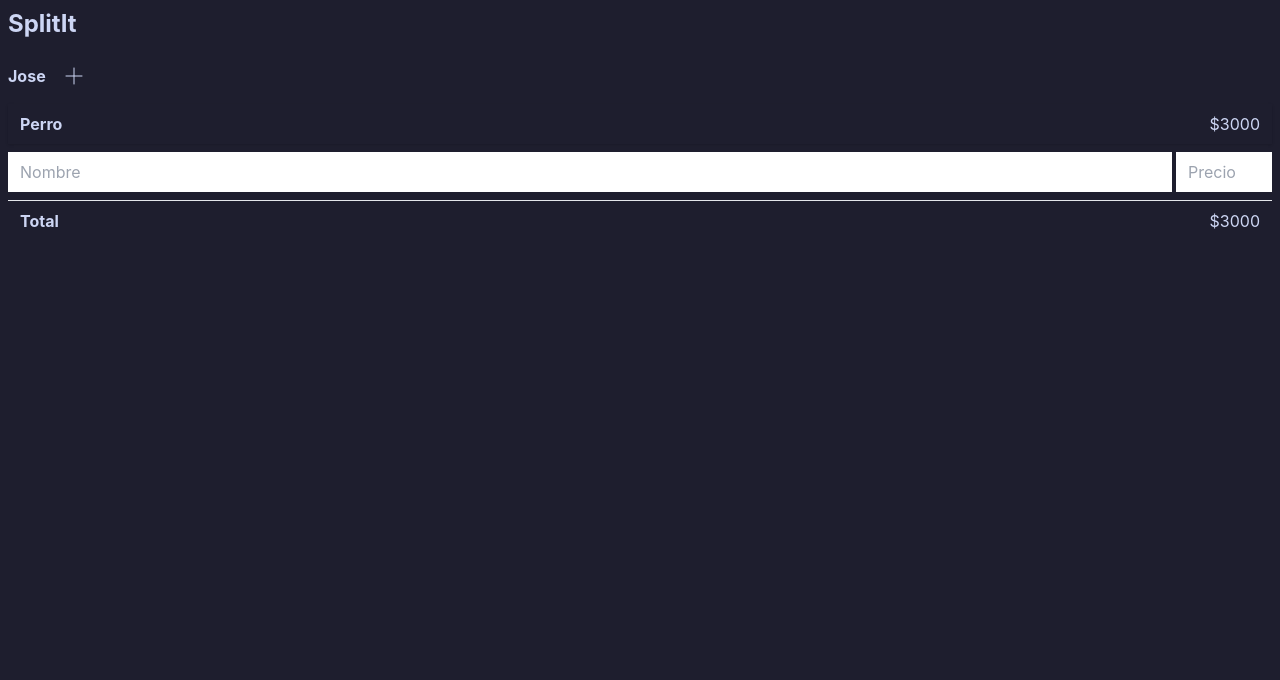
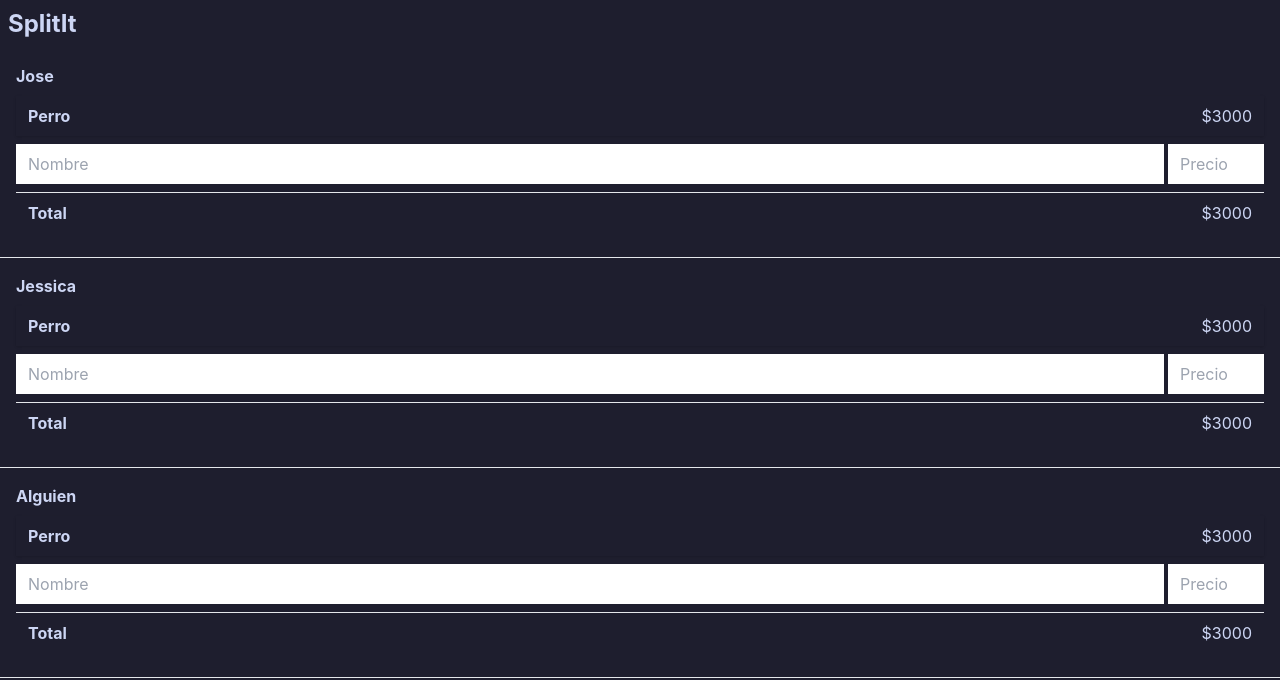
Before and after one commit to Jodarini/SplitIt, a Vue app: page / in a window 1280 px wide. Shown: the top 680 px of the page. Built offline with nearby package versions, Linux system fonts and the light colour scheme; what @catppuccin/tailwindcss would draw is missing.

Commit message:
chore: Create bill objects, add name reactivity and render list

```diff
--- a/src/App.vue
+++ b/src/App.vue
@@ -1,13 +1,40 @@
 <script setup lang="ts">
+import { ref } from "vue";
 import BillComp from "./components/BillComp.vue";
+
+const billItems = ref([
+  {
+    id: crypto.randomUUID(),
+    name: "Jose",
+    item: {
+      id: crypto.randomUUID(),
+      price: 3000,
+    },
+  },
+  {
+    id: crypto.randomUUID(),
+    name: "Jessica",
+    item: {
+      id: crypto.randomUUID(),
+      price: 3000,
+    },
+  },
+  {
+    id: crypto.randomUUID(),
+    name: "Alguien",
+    item: {
+      id: crypto.randomUUID(),
+      price: 3000,
+    },
+  },
+]);
 </script>
 
 <template>
   <div class="bg-ctp-surface0/30 p-2">
     <h1 class="text-2xl font-bold w-full">SplitIt</h1>
   </div>
-
-  <BillComp />
+  <BillComp v-for="owner in billItems" :key="owner.id" :owner="owner" />
 </template>
 
 <style scoped></style>
--- a/src/components/BillComp.vue
+++ b/src/components/BillComp.vue
@@ -1,19 +1,29 @@
 <script setup lang="ts">
-import AddButton from "./AddButton.vue";
 import AddItem from "./AddItem.vue";
 import Item from "./Item.vue";
 import Total from "./Total.vue";
+
+const props = defineProps<{
+  owner: {
+    id: string;
+    name: string;
+    item: {
+      id: string;
+      price: number;
+    };
+  };
+}>();
 </script>
 
 <template>
-  <div class="flex flex-col gap-2 m-2">
+  <div class="flex flex-col gap-2 m-2 mb-6 p-2">
     <div class="flex gap-2 items-center">
-      <h2 class="font-bold">Jose</h2>
-      <AddButton />
+      <h2 class="font-bold">{{ props.owner.name }}</h2>
     </div>
     <Item />
     <AddItem />
     <hr class="border-ctp-text/10" />
     <Total />
   </div>
+  <hr class="border-ctp-text/30" />
 </template>
```
